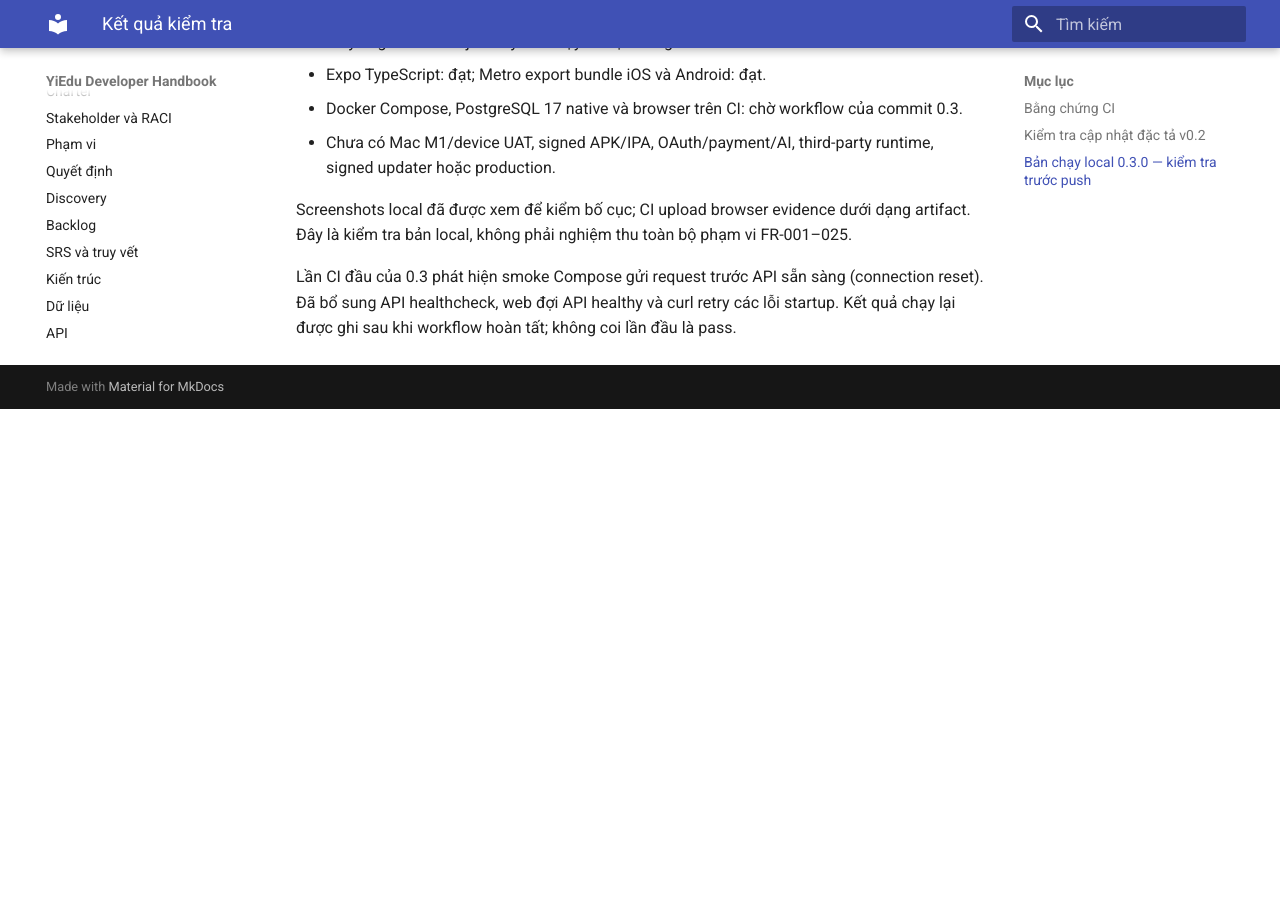
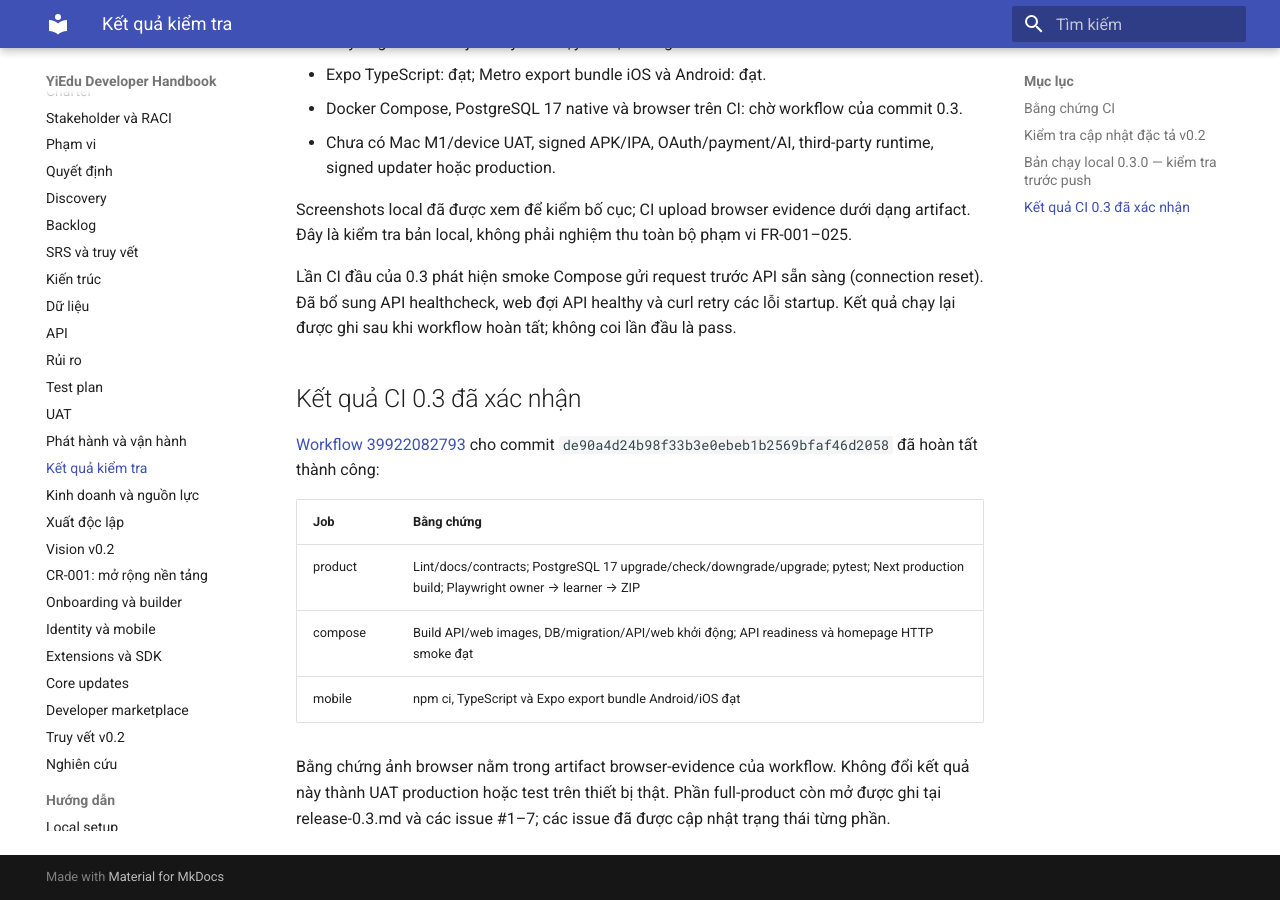
Before and after one commit to tuantruong1368/yiedu, an MkDocs documentation site: the page built from handbook/product/verification.md, in a window 1280 px wide and 900 px high, scrolled down 1983 px. Built offline with MkDocs 1.6.1 and Material for MkDocs 9.7.7, drawn with Linux system fonts in a browser that asks for light colours; before the commit the page ends 2392 px from its top, so only the background shows below that.

Commit message:
docs: record passing local product, Compose and mobile CI

```diff
--- a/handbook/product/verification.md
+++ b/handbook/product/verification.md
@@ -68,3 +68,19 @@ Screenshots local đã được xem để kiểm bố cục; CI upload browser e
 Lần CI đầu của 0.3 phát hiện smoke Compose gửi request trước API sẵn sàng (connection reset).
 Đã bổ sung API healthcheck, web đợi API healthy và curl retry các lỗi startup.
 Kết quả chạy lại được ghi sau khi workflow hoàn tất; không coi lần đầu là pass.
+
+
+## Kết quả CI 0.3 đã xác nhận
+
+[Workflow 39922082793](https://github.com/tuantruong1368/yiedu/actions/runs/39922082793)
+cho commit `de90a4d24b98f33b3e0ebeb1b2569bfaf46d2058` đã hoàn tất thành công:
+
+| Job | Bằng chứng |
+|---|---|
+| product | Lint/docs/contracts; PostgreSQL 17 upgrade/check/downgrade/upgrade; pytest; Next production build; Playwright owner → learner → ZIP |
+| compose | Build API/web images, DB/migration/API/web khởi động; API readiness và homepage HTTP smoke đạt |
+| mobile | npm ci, TypeScript và Expo export bundle Android/iOS đạt |
+
+Bằng chứng ảnh browser nằm trong artifact browser-evidence của workflow.
+Không đổi kết quả này thành UAT production hoặc test trên thiết bị thật. Phần full-product còn mở
+được ghi tại release-0.3.md và các issue #1–7; các issue đã được cập nhật trạng thái từng phần.
```
